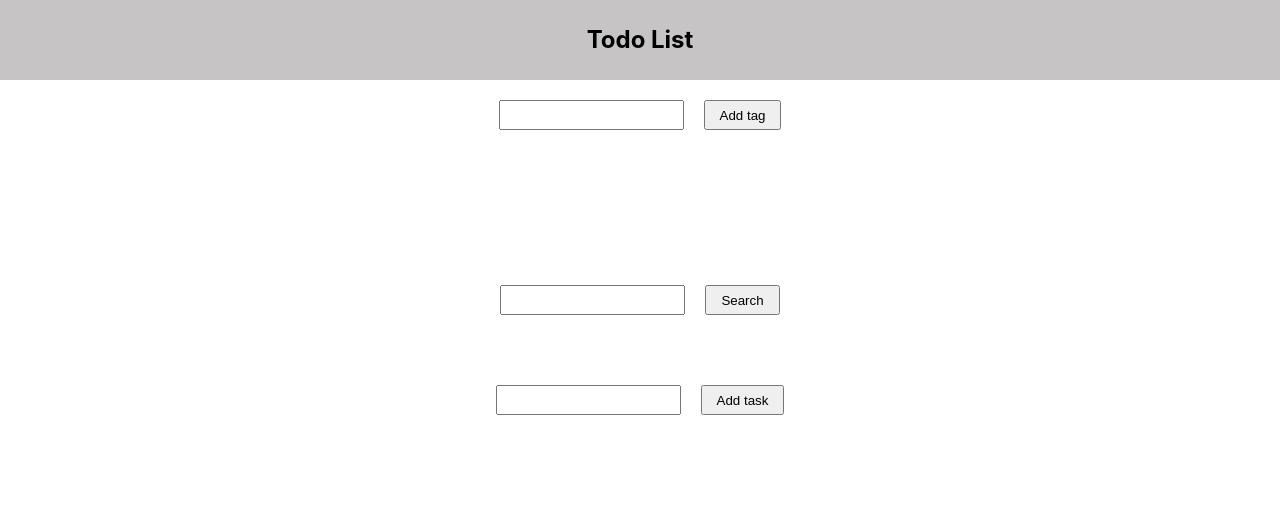
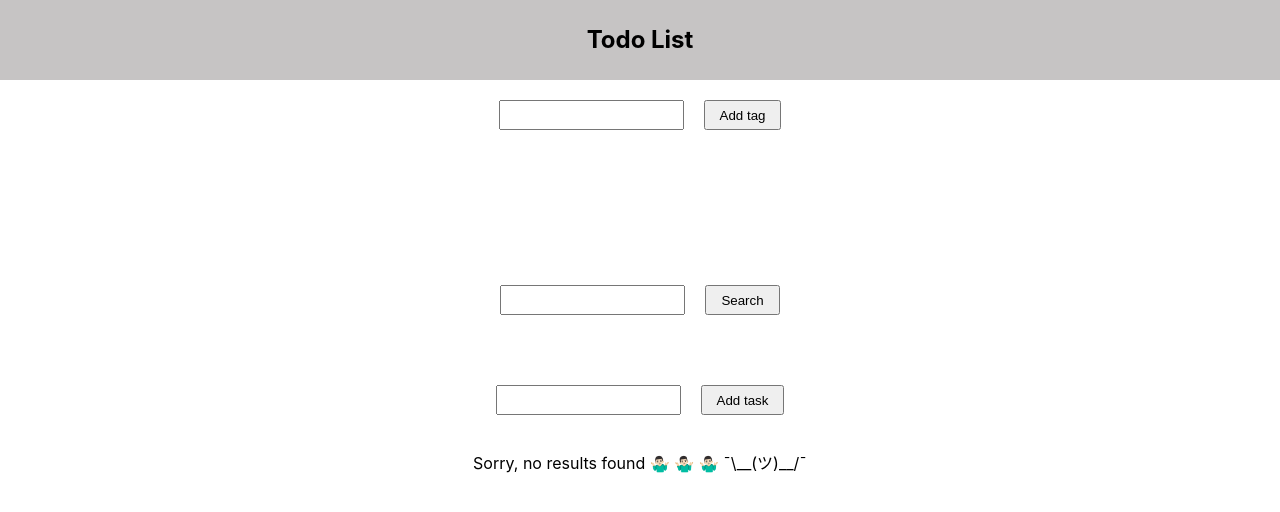
Before and after one commit to andreevWork/todo_learn_front, a Next.js app: page / in a window 1280 px wide. Shown: the top 512 px of the page. Built offline with nearby package versions, Linux system fonts and the light colour scheme.

Commit message:
refactor tags

```diff
--- a/pages/index.tsx
+++ b/pages/index.tsx
@@ -1,84 +1,37 @@
 import type { NextPage } from 'next';
-import React, { Fragment, useEffect, useState } from 'react';
+import React, { Fragment, useState } from 'react';
 import { Header } from '../src/components/Header/Header';
 import { TodoCreateForm } from '../src/components/TodoCreateForm/TodoCreateForm';
 import { TodoList } from '../src/components/TodoList/TodoList';
 import { TagCreateForm } from '../src/components/TagCreateForm/TagCreateForm';
 import { TagList } from '../src/components/TagList/TagList';
-import { Task } from '../src/types';
-import { Tag } from '../src/types';
-import { saveData, getData } from '../utils/handleData';
+import { Task, statefulTag, Tag } from '../src/types';
+import { saveData, getData, getTagTitlesAndIds } from '../utils/handleData';
 import { getRandomNumber } from '../utils/generateRandomNumber';
 import { SearchInput } from '../src/components/SearchInput/SearchInput';
+import { useSearchInputValue, useTaskAndTags } from '../utils/customHooks';
 
-type statefulTag = Tag & { active: boolean };
+// separate your hooks
+// one for retrieving initial data (maybe a function here).
+// second hook for all the states
+// a hook for filter with search input value. Reactivity is important in hooks.
+
 
 const Home: NextPage = () => {
-  const [tasks, setTasks] = useState<Task[]>([]);
-  const [statefulTags, setStatefulTags] = useState<statefulTag[]>([]);
+
+  const { state:taskAndTagState, setState:setTaskAndTagState} = useTaskAndTags();
+
   const [inputValue, setInputValue] = useState<string>('');
+
   const [tagText, setTagText] = useState<string>('');
+
   const [searchInputValue, setSearchInputValue] = useState<string>('');
 
-  function getTagTitlesAndIds(allTags: statefulTag[], allTasks: Task[]) {
-    const tagDictionary: { [index: string]: string } = {};
 
-    allTags?.forEach((tag) => {
-      const key = tag.id;
-      tagDictionary[key] = tag.title;
-    });
+  const { tasks, statefulTags } = taskAndTagState;
 
-    // if (type === 'id') {
-    //   // this converts title in tags to id
-    //   const value: Task[] = allTasks.map((task) => {
-    //     const Keys = Object.keys(tagDictionary);
-
-    //     const idFromTitle: string[] = task.tags.map((tag) => {
-    //       return Keys.find((key) => tagDictionary[key] === tag) || '';
-
-    //     });
-    //     return {
-    //       ...task,
-    //       tags: task.tags.length > 0 ? idFromTitle : [],
-    //     };
-    //   });
-
-    //   return value;
-    // } else if (type === 'title') {
-    // this converts id to title
-    return allTasks?.map((task) => {
-      return {
-        ...task,
-        tags:
-          task.tags.length > 0
-            ? task.tags.map((tag) => tagDictionary[tag])
-            : [],
-      };
-    });
-    // }
-  }
-
-  useEffect(() => {
-    const tasks = getData('tasks');
-
-    const tags = getData('tags');
-
-    const allTasks: Task[] = tasks && JSON.parse(tasks);
-
-    const allTags: statefulTag[] =
-      tags &&
-      JSON.parse(tags).map(({ id, title }: Tag) => ({
-        id,
-        title,
-        active: false,
-      }));
-
-    const titleFromTagId = getTagTitlesAndIds(allTags, allTasks);
-
-    setTasks(titleFromTagId ?? []);
-
-    setStatefulTags(allTags ?? []);
-  }, []);
+  // a hook for the search input value
+  const { search, searchResult } = useSearchInputValue(searchInputValue, tasks);
 
   const addTask = () => {
     if (!inputValue) return;
@@ -109,22 +62,20 @@ const Home: NextPage = () => {
       },
     ];
 
-    console.log(allSessionTasks);
-
-    // encapsulate JSON.stringify
-    saveData('tasks', JSON.stringify(allSessionTasks));
-
-    setTasks((prev) => [
-      ...prev,
-      {
-        title: inputValue,
-        tags: selectedTags.map(({ id, title, active }) => title),
-      },
-    ]);
+    saveData('tasks', allSessionTasks);
 
     const ResetTags = statefulTags.map((tag) => ({ ...tag, active: false }));
 
-    setStatefulTags(ResetTags);
+    setTaskAndTagState({
+      tasks: [
+        ...tasks,
+        {
+          title: inputValue,
+          tags: selectedTags.map(({ id, title, active }) => title),
+        },
+      ],
+      statefulTags: ResetTags,
+    });
 
     setInputValue('');
   };
@@ -141,46 +92,55 @@ const Home: NextPage = () => {
       { id: randomNumber, title: tagText },
     ];
 
-    setStatefulTags((prev) => [
+
+    setTaskAndTagState((prev) => ({
       ...prev,
-      { id: randomNumber, title: tagText, active: false },
-    ]);
+      statefulTags: [
+        ...prev.statefulTags,
+        { id: randomNumber, title: tagText, active: false },
+      ],
+    }));
 
-    saveData('tags', JSON.stringify(allSessionTags));
+    saveData('tags', allSessionTags);
 
     setTagText('');
   };
 
   const handleDelete = (index: number) => {
     const filteredTasks = tasks.filter((_, taskIndex) => taskIndex !== index);
-    saveData('tasks', JSON.stringify(filteredTasks));
+    saveData('tasks', filteredTasks);
 
-    setTasks(filteredTasks);
+    setTaskAndTagState((prev) => ({ ...prev, tasks: filteredTasks }));
   };
 
   const selectTag = (index: number) => {
-    setStatefulTags((prev) =>
-      prev.map((tag, i) => {
+
+    setTaskAndTagState((prev) => ({
+      ...prev,
+      statefulTags: prev.statefulTags.map((tag, i) => {
         if (index === i) {
           return { ...tag, active: !tag.active };
         }
         return tag;
-      })
-    );
+      }),
+    }));
   };
 
   const taskClickHandler = (task: Task) => {
     const { tags } = task;
 
-    setStatefulTags((prev) =>
-      prev.map((tag) => {
+
+
+    setTaskAndTagState((prev) => ({
+      ...prev,
+      statefulTags: prev.statefulTags.map((tag) => {
         if (tags.includes(tag.title)) {
           return { ...tag, active: true };
         }
 
         return { ...tag, active: false };
-      })
-    );
+      }),
+    }));
   };
 
   return (
@@ -207,8 +167,8 @@ const Home: NextPage = () => {
       />
 
       <TodoList
-        tasks={tasks}
-        searchInputValue={searchInputValue}
+        search={search}
+        searchResult={searchResult}
         taskClickHandler={taskClickHandler}
         handleDelete={handleDelete}
       />
--- a/src/components/TodoList/TodoList.tsx
+++ b/src/components/TodoList/TodoList.tsx
@@ -1,97 +1,29 @@
-import React, { useState } from 'react';
+import React from 'react';
 import styles from './TodoList.module.css';
 import { Task } from '../../types';
-import { levenshteinDistance } from '../../../utils/levenshtein';
 import clsx from 'clsx';
-import { debounce } from '../../../utils/debounce';
+
 
 interface TodoListProps {
-  tasks: Task[];
+  search: string,
+  searchResult: Task[],
   handleDelete: (index: number) => void;
   taskClickHandler: (task: Task) => void;
-  searchInputValue: string;
 }
 
-//create use effect and recalculate how you display tag titles.
+// write a custom hook to take all the search tasks and searchInputValue and make TodoList display
+// put all the business logic in the index file and see if you need context ....
 
-// create custom hooks as well.
 
 export function TodoList({
-  tasks,
+  search,
+  searchResult,
   handleDelete,
   taskClickHandler,
-  searchInputValue,
 }: TodoListProps) {
-  const search = searchInputValue.toLowerCase().trim();
-  const searchResult = tasks.filter((task) => {
-    return (
-      levenshteinDistance(task.title.toLowerCase(), search) <= 2 ||
-      task.tags.join('').toLowerCase().includes(search) ||
-      task.title.toLocaleLowerCase().includes(search)
-    );
-  });
-
-
-
-
-  // const searchFunction: () => any = () => {
-  //   searchResult.length > 0
-  //       ? searchResult?.map((task: Task, index: number) => {
-  //           const match = task.title.replace(
-  //             new RegExp(search, 'gi'),
-  //             (match) => `<span style="color:green">${match}</span>`
-  //           );
-
-  //           return (
-  //             <div
-  //               key={index}
-  //               className={clsx(styles.task, {
-  //                 [styles.searchedTask]:
-  //                   search && task.title.toLowerCase().includes(search),
-  //               })}
-  //             >
-  //               <div
-  //                 className={styles.title}
-  //                 onClick={() => taskClickHandler(task)}
-  //               >
-  //                 {search ? (
-  //                   <span dangerouslySetInnerHTML={{ __html: match }} />
-  //                 ) : (
-  //                   task.title
-  //                 )}
-  //                 <span
-  //                   className={clsx(styles.taskTag, {
-  //                     [styles.searchedTaskTag]:
-  //                       search &&
-  //                       task.tags.join('').toLowerCase().includes(search),
-  //                   })}
-  //                 >
-  //                   {' '}
-  //                   {task.tags.join(',')}
-  //                 </span>
-  //               </div>
-  //               <div
-  //                 className={styles.delete}
-  //                 onClick={() => handleDelete(index)}
-  //               >
-  //                 delete
-  //               </div>
-  //             </div>
-  //           );
-  //         })
-  //       : tasks.length > 0
-  //       ? 'Sorry, no results found 🤷🏻‍♂️ 🤷🏻‍♂️ 🤷🏻‍♂️ ¯\\__(ツ)__/¯ '
-  //       : ''
-  // }
-
-
-  // const debouncedSearch = debounce(searchFunction, 300)
 
   return (
     <div className={styles.container}>
-      {/* {debouncedSearch()} */}
-
-
       {searchResult.length > 0
         ? searchResult?.map((task: Task, index: number) => {
             const match = task.title.replace(
@@ -136,7 +68,7 @@ export function TodoList({
               </div>
             );
           })
-        : tasks.length > 0
+        : searchResult.length === 0
         ? 'Sorry, no results found 🤷🏻‍♂️ 🤷🏻‍♂️ 🤷🏻‍♂️ ¯\\__(ツ)__/¯ '
         : ''}
     </div>
--- /dev/null
+++ b/utils/customHooks.ts
@@ -0,0 +1,57 @@
+import React, { Dispatch, SetStateAction, useEffect, useState } from 'react';
+
+import { Task, statefulTag, Tag, tagsAndTagsType } from '../src/types';
+import { getData, getTagTitlesAndIds } from '../utils/handleData';
+import { levenshteinDistance } from './levenshtein';
+
+// rewrite this and use it in index.tsx, create a function separately for retrieving data.
+// check your code and ensure simplicity.
+
+export const useSearchInputValue = (
+  searchInputValue: string,
+  tasks: Task[]
+) => {
+  const search:string = searchInputValue.toLowerCase().trim();
+  const searchResult: Task[] = tasks.filter((task) => {
+    return (
+      levenshteinDistance(task.title.toLowerCase(), search) <= 2 ||
+      task.tags.join('').toLowerCase().includes(search) ||
+      task.title.toLocaleLowerCase().includes(search)
+    );
+  });
+
+  return { search, searchResult };
+};
+
+
+export function useTaskAndTags() {
+  const [state, setState] = useState<tagsAndTagsType>({
+    tasks: [],
+    statefulTags: [],
+  });
+
+  const loadData = React.useCallback(function loadDataFromLocalStorage(): void {
+    const tasks = getData('tasks');
+
+    const tags = getData('tags');
+
+    const allTasks: Task[] = tasks && tasks;
+
+    const allTags: statefulTag[] =
+      tags &&
+      tags.map(({ id, title }: Tag) => ({
+        id,
+        title,
+        active: false,
+      }));
+
+    const titleFromTagId = getTagTitlesAndIds(allTags, allTasks);
+    setState({ tasks: titleFromTagId ?? [], statefulTags: allTags ?? [] });
+  }, []);
+
+  React.useEffect(() => {
+    loadData();
+  }, [loadData]);
+
+  return { state, setState };
+}
--- a/utils/generateRandomNumber.tsx
+++ b/utils/generateRandomNumber.tsx
@@ -1,3 +1,5 @@
 export const getRandomNumber = () => {
-  return (Math.random().toString() + Date.now().toString()).replace(/\./g, '');
+  return (Math.random().toString() + Date.now().toString())
+    .substring(0, 5)
+    .replace(/\./g, '');
 };
--- a/utils/handleData.tsx
+++ b/utils/handleData.tsx
@@ -1,10 +1,35 @@
-export const saveData = (dataName: string, dataValue: string): void => {
-  window.localStorage.setItem(dataName, dataValue);
+import { Task, statefulTag } from '../src/types';
+export const saveData = (
+  dataName: string,
+  dataValue: any,
+  { serialize = JSON.stringify } = {}
+): void => {
+  window.localStorage.setItem(dataName, serialize(dataValue));
+};
+
+export const getData = (
+  dataName: any,
+  { deserialize = JSON.parse } = {}
+): any => {
+  const data = window.localStorage.getItem(dataName);
+
+  return data ? deserialize(data) : null;
 };
 
 
+export function getTagTitlesAndIds(allTags: statefulTag[], allTasks: Task[]) {
+  const tagDictionary: { [index: string]: string } = {};
 
-export const getData = (dataName: string): string | null => {
+  allTags?.forEach((tag) => {
+    const key = tag.id;
+    tagDictionary[key] = tag.title;
+  });
 
-  return window.localStorage.getItem(dataName);
+  return allTasks?.map((task) => {
+    return {
+      ...task,
+      tags:
+        task.tags.length > 0 ? task.tags.map((tag) => tagDictionary[tag]) : [],
+    };
+  });
 }
```
Also changed, not shown: src/types.ts (+8 -0 lines).
